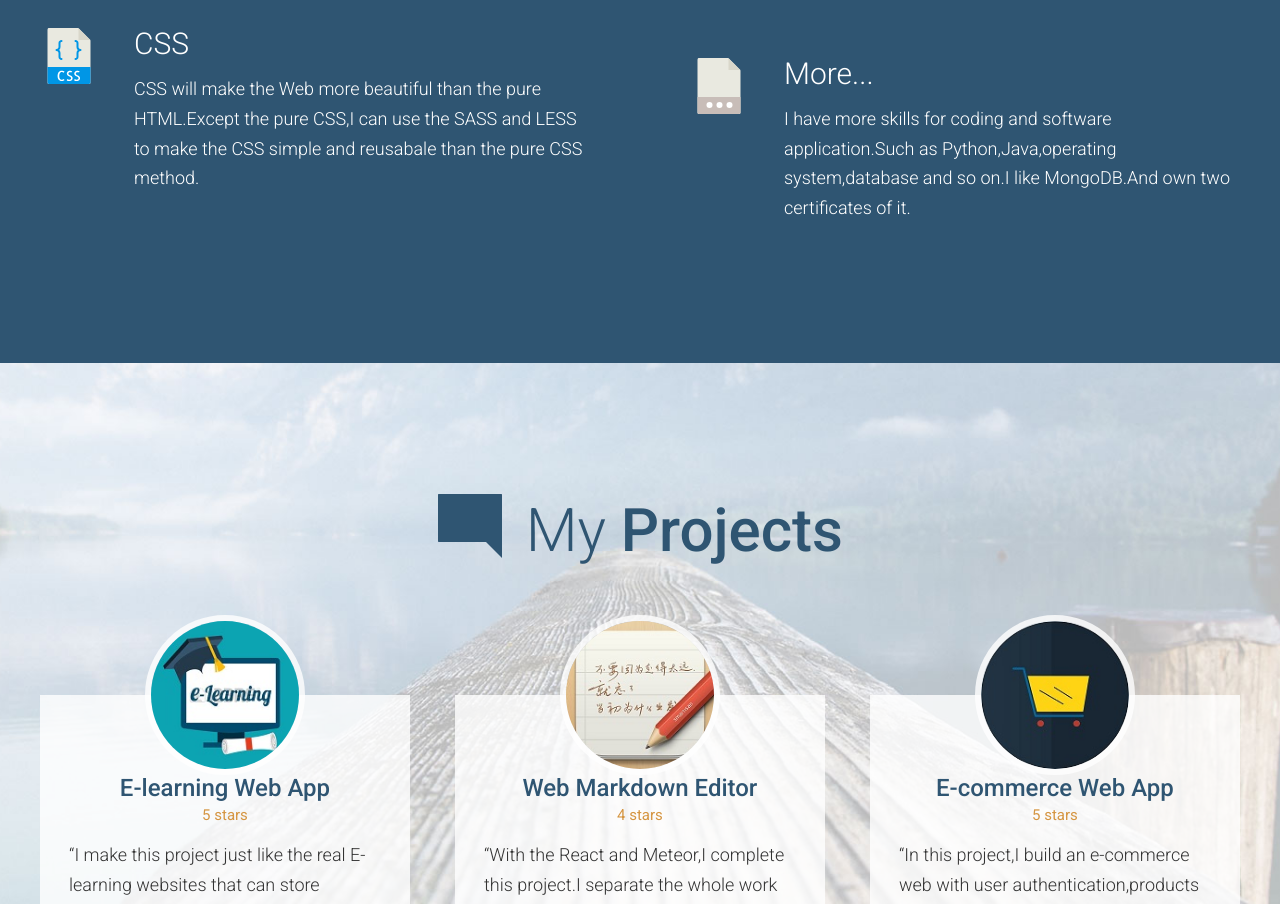
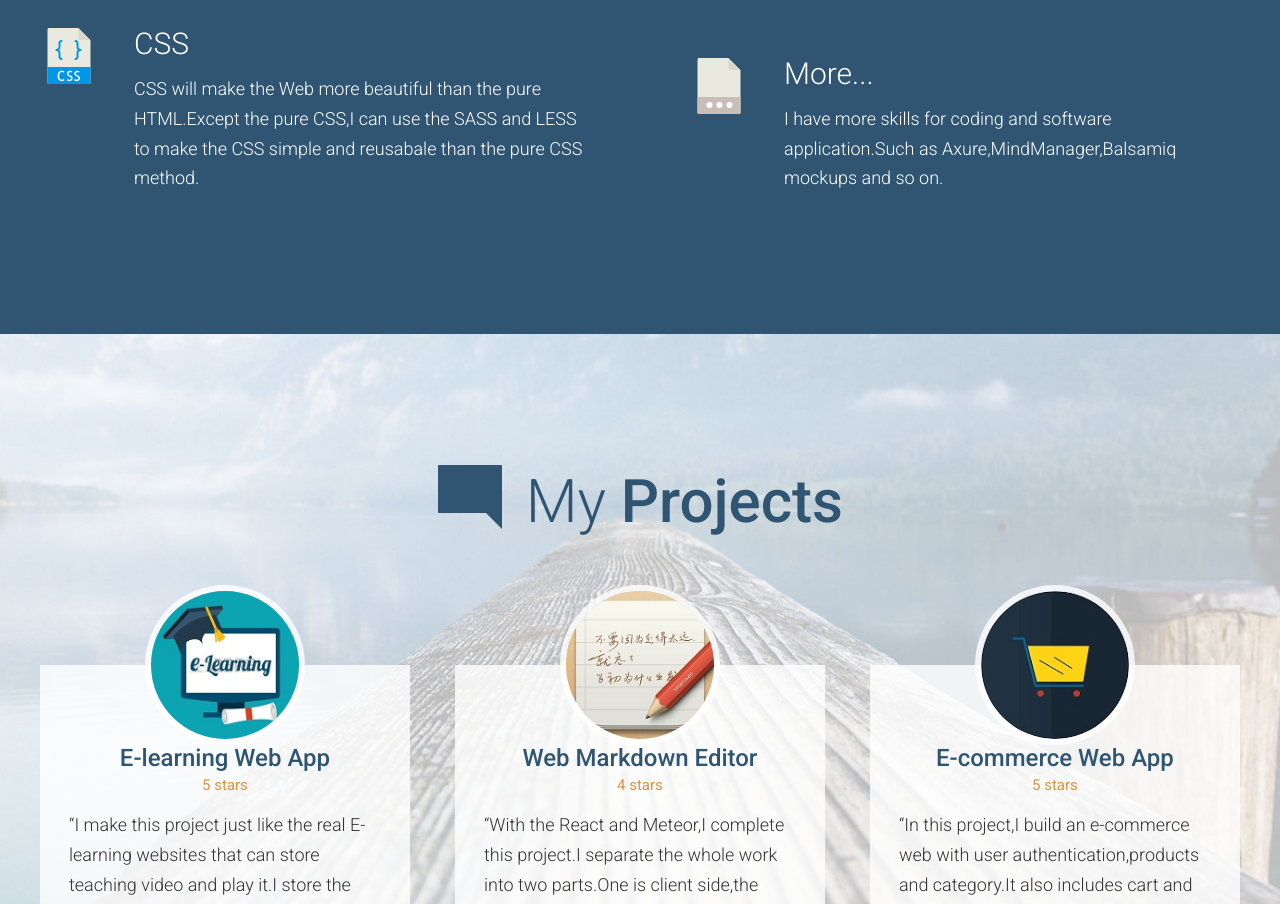
Before and after one commit to GarenLiang/my-site, a plain HTML site: page docs/index.html in a window 1280 px wide. Shown: the part 2839-3743 px from the top of the page. Drawn offline with Linux system fonts and the light colour scheme.

Commit message:
Update index.html

```diff
--- a/docs/index.html
+++ b/docs/index.html
@@ -117,7 +117,7 @@
           <div class="feature-item">
             <span class="icon icon--fire feature-item__icon"></span>
             <h3 class="feature-item__title">More...</h3>
-            <p>I have more skills for coding and software application.Such as Python,Java,operating system,database and so on.I like MongoDB.And own two certificates of it.</p>
+            <p>I have more skills for coding and software application.Such as Axure,MindManager,Balsamiq mockups and so on.</p>
           </div>
         </div>
 
```
